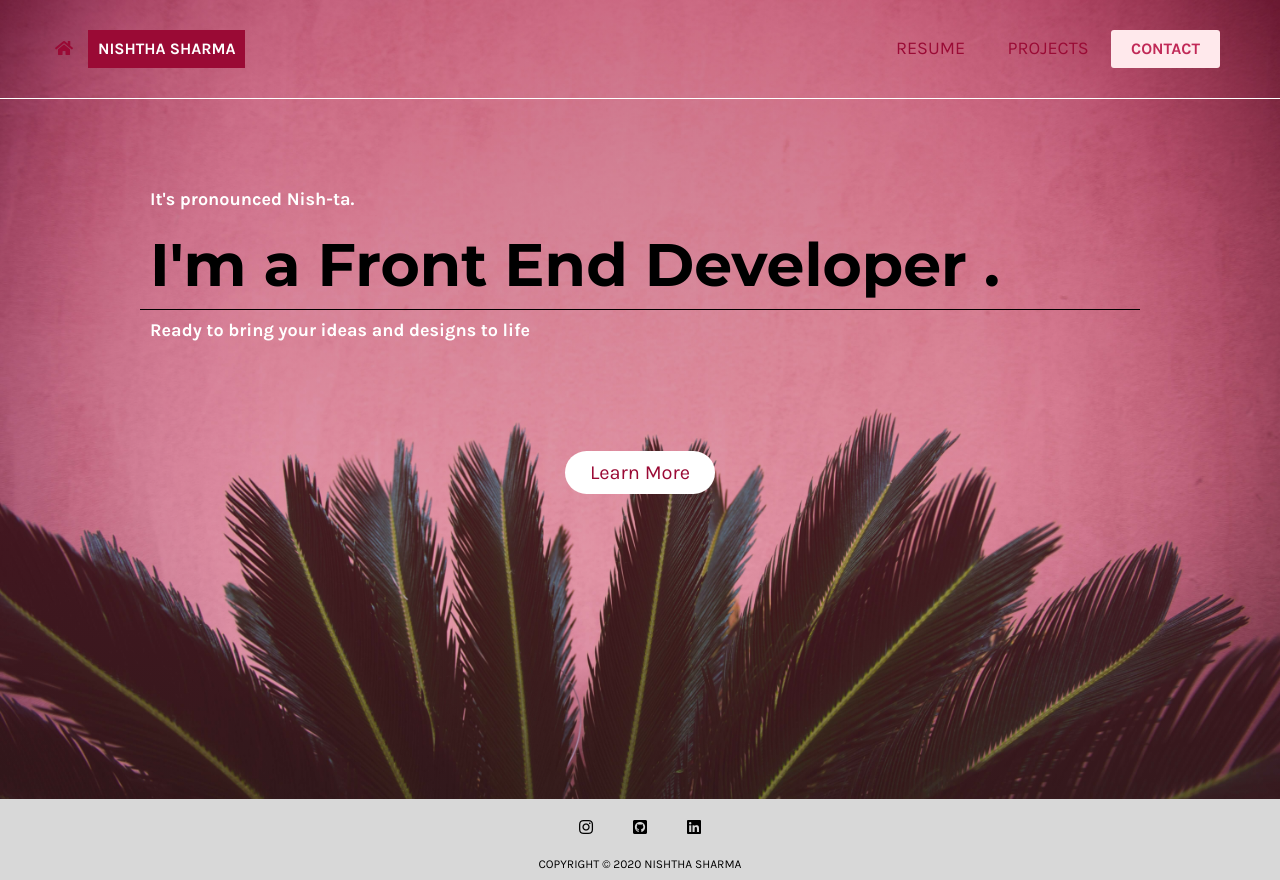
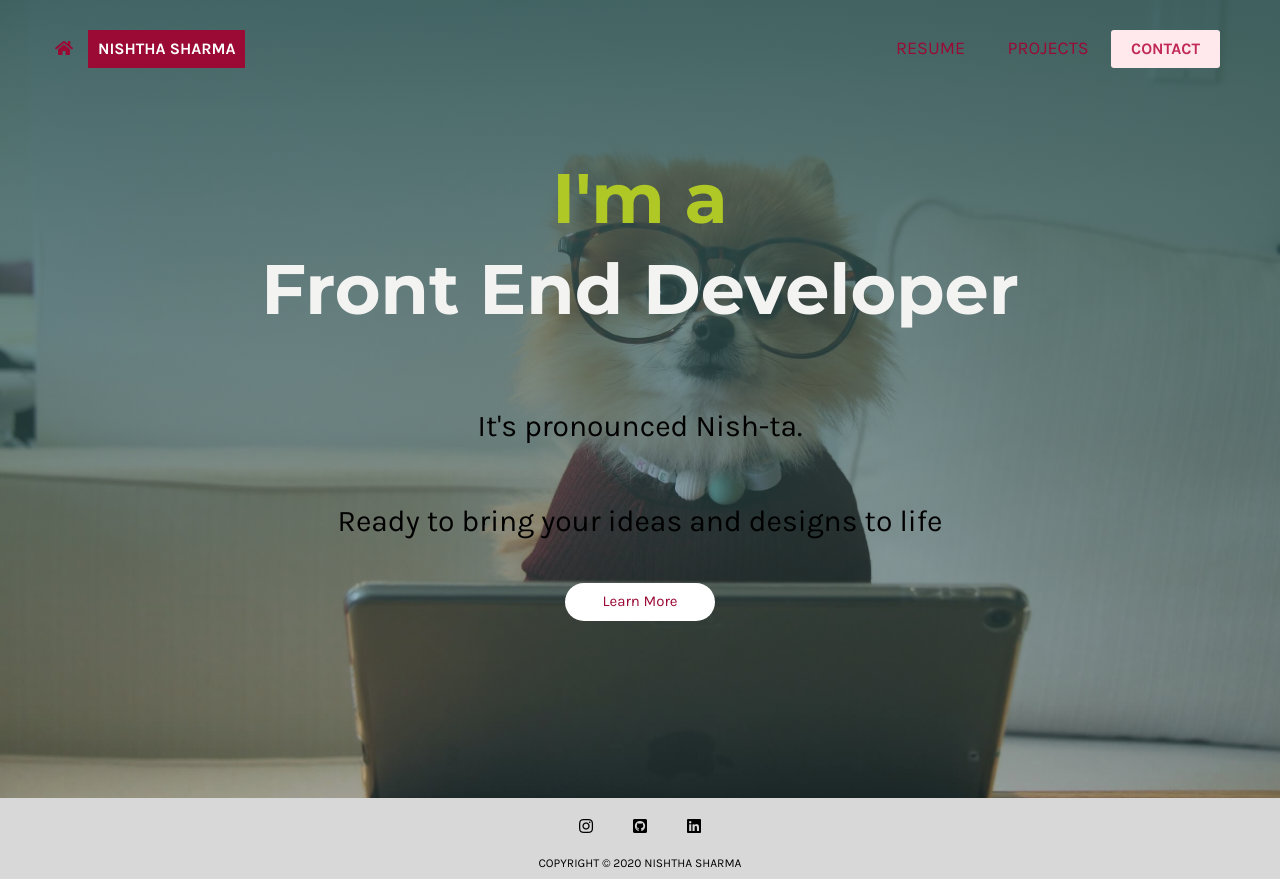
Before and after one commit to nishtha-sharma1/nish-portfolio, a website: page app/index.html in a window 1280 px wide. Drawn offline with nearby package versions, Linux system fonts and the light colour scheme; files that its build step writes are made by us from their sources; files whose address does not match are found by name.

Commit message:
changing everything again

```diff
--- a/app/index.html
+++ b/app/index.html
@@ -14,18 +14,18 @@
 <body>
   @@include('./header.html')
   <main role="main" class="main main__home">
-    <div class="hero">
+    <section class="hero">
       <div class="hero__wrapper">
-        <span class="sub-text">It's pronounced Nish-ta.</span>
         <h1 class="hero__title">
-           I'm a <span>Front End Developer </span>.
-        </h1>
-        <span class="sub-text">
-          Ready to bring your ideas and designs to&nbsp;life
-        </span>
+          <span>I'm a</span>Front&nbsp;End Developer
+       </h1>
+        <div class="flip-container flip-container--sub-headings">
+          <p class="hero__text">It's pronounced Nish-ta.</p>
+          <p class="hero__text">Ready to bring your ideas and designs to&nbsp;life</p>
+        </div>
         <a class="hero__link link solid-link--white" href="/resume.html">Learn More</a>
       </div>
-    </div>
+    </section>
   </main>
   @@include('./footer.html')
   @@include('./contact.html')
--- a/app/sass/header.scss
+++ b/app/sass/header.scss
@@ -1,7 +1,6 @@
 .header {
 	width: 100%;
 	position: relative;
-	border-bottom: 1px solid $white;
 	background: transparent;
 }
 
--- a/app/sass/homepage.scss
+++ b/app/sass/homepage.scss
@@ -1,136 +1,86 @@
-@keyframes a-ltr-after {
-  0% {
-    transform: translateX(-100%);
-  }
-
-  100% {
-    transform: translateX(101%);
-  }
-}
-
-@keyframes a-ltr-before {
-  0% {
-    transform: translateX(0);
-  }
-
-  100% {
-    transform: translateX(200%);
-  }
-}
-
-.main__home {
+.main {
   width: 100%;
-  padding: 150px 0 0;
-  height: 100vh;
+  height: 100%;
   margin-top: -100px;
-  background: /* top, transparent red */
+  background:  /* top, transparent red */
   linear-gradient(
-    rgba(154, 10, 53, 0.5),
-    rgba(154, 10, 53, 0.2)
+    rgba(51, 88, 87, 0.9),
+    rgba(51, 88, 87, 0.3)
   ),
-  /* bottom, image */
-  url("../images/newplant.jpg");
+  url('../images/cookie-the-pom-large.jpg');
+  background-position: center center;
+  background-repeat: no-repeat;
   background-size: cover;
-  background-repeat: no-repeat;
-  background-position: top;
+  min-height: 100vh;
 }
 
 .hero {
-  margin: 20px 0;
-  @media only screen and (min-width: 768px) {
-    margin: 30px 0;
-  }
+  height: 100%;
+  width: 100%;
 }
 
 .hero__wrapper {
-  width: calc(100vw - 55px);
-  max-width: 1000px;
-  margin: 0 auto;
+  padding: 100px 20px;
+
+  @media only screen and (min-width: 768px) {
+    width: calc(100vw - 55px);
+    max-width: 1200px;
+    margin: 0 auto;
+    padding: 100px 50px;
+	}
 }
-
-// .sub-text {
-//   @include font-size(1.8);
-
-//   font-weight: 700;
-//   font-family: $main-font;
-//   position: relative;
-//   color: $black;
-//   padding: 15px 0;
-//   display: block;
-//   border-bottom: 1px solid $black;
-// }
 
 .hero__title {
   @include font-size(4);
 
   font-family: $feature-font;
   font-weight: 700;
-  color: $black;
-  padding: 10px;
-  border-bottom: 1px solid $black;
+  text-align: center;
   margin: 0;
-  // background: $light-pink;
-  position: relative;
+  padding: 50px 20px;
+  color: #f3f3f2;
 
   @media only screen and (min-width: 768px) {
-    @include font-size(6);
+    @include font-size(7);
+  }
+
+  span {
+    color: #afc826;
+    padding: 10px;
+    display: block;
+  }
+
+  // @media only screen and (min-width: 940px) {
+  //   @include font-size(8);
+	// }
+}
+
+.flip__container {
+  margin: 0 auto;
+}
+
+.hero__text {
+  @include font-size(2.5);
+
+  font-family: $main-font;
+  font-weight: 400;
+  text-align: center;
+  margin: 0;
+  padding: 30px 0;
+
+  @media only screen and (min-width: 768px) {
+    @include font-size(3);
   }
 }
 
-.sub-text {
-  @include font-size(1.8);
+.hero__link {
+  @include font-size(1.5);
 
-  position: relative;
-  overflow: hidden;
+  font-family: $main-font;
+  font-weight: 400;
+  text-align: center;
+  margin: 15px auto;
+  padding: 10px 20px;
+  max-width: 150px;
   display: block;
-  margin: 0;
-  font-weight: 700;
-  font-family: $main-font;
-  color: $white;
-  padding: 10px;
 }
-
-.sub-text::after {
-  content: '';
-  position: absolute;
-  top: 0;
-  right: 0;
-  width: 100%;
-  height: 100%;
-  color: $white;
-  background: $black;
-  animation: a-ltr-after 2s cubic-bezier(.77, 0, .18, 1) forwards;
-  transform: translateX(-101%);
-}
-
-.sub-text::before {
-  content: '';
-  position: absolute;
-  top: 0;
-  right: 0;
-  width: 100%;
-  height: 100%;
-  color: $black;
-  background: $white;
-  animation: a-ltr-before 2s cubic-bezier(.77, 0, .18, 1) forwards;
-  transform: translateX(0);
-}
-
-.sub-text::before,
-.sub-text::after {
-  animation-delay: 1.5s;
-}
-
-.hero__link {
-@include font-size(1.6);
-
-font-weight: 400px;
-max-width: 150px;
-padding: 10px 20px;
-display: block;
-margin: 100px auto 0;
-
-@media only screen and (min-device-width: 768px) {
-  @include font-size(2);
-}
-}
--- a/app/sass/variables.scss
+++ b/app/sass/variables.scss
@@ -11,6 +11,9 @@ $grey: #d8d8d8;
 $bright-red: #c12957;
 $medium-dark: #9a0a35;
 $light-pink: #ffe9ec;
+
+$dark: #1f1425;
+$text: #fbfdf9;
 
 // Font Size
 @mixin font-size($sizeValue: 1.6) {
```
Also changed, not shown: build/images/actuallarge.jpg (added), build/images/alex-knight-large.jpg (added), build/images/alex-knight-medium.jpg (added), build/images/alex-knight-original.jpg (added), build/images/alexnight-small.jpg (added), build/images/cookie-the-pom-large.jpg (added), build/images/cookie-the-pom-medium.jpg (added), build/images/cookie-the-pom-original.jpg (added), build/images/cookie-the-pom-small.jpg (added), build/images/desk1.jpg (added), build/images/leaf.jpg (deleted), build/images/newplant.jpg (deleted), build/images/plant.jpg (deleted), build/index.html, 1 more files, 1 other file.
